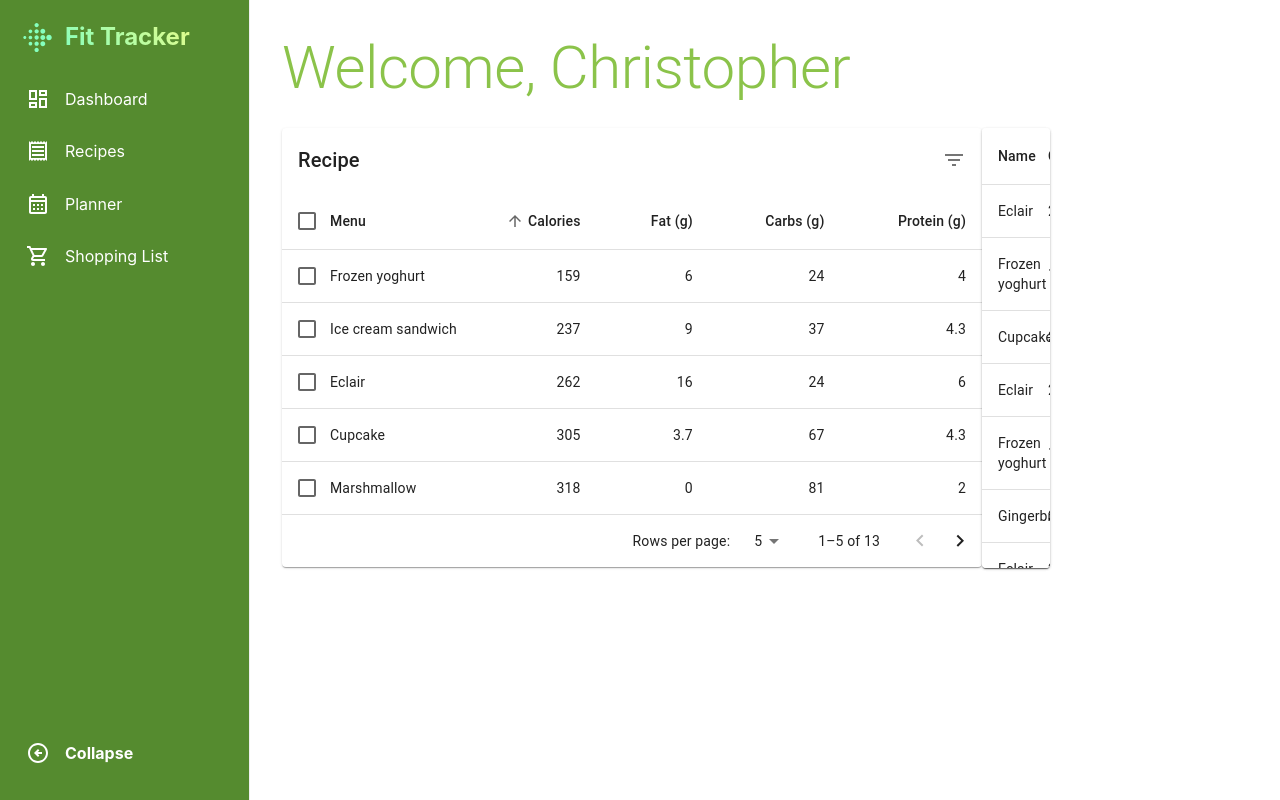
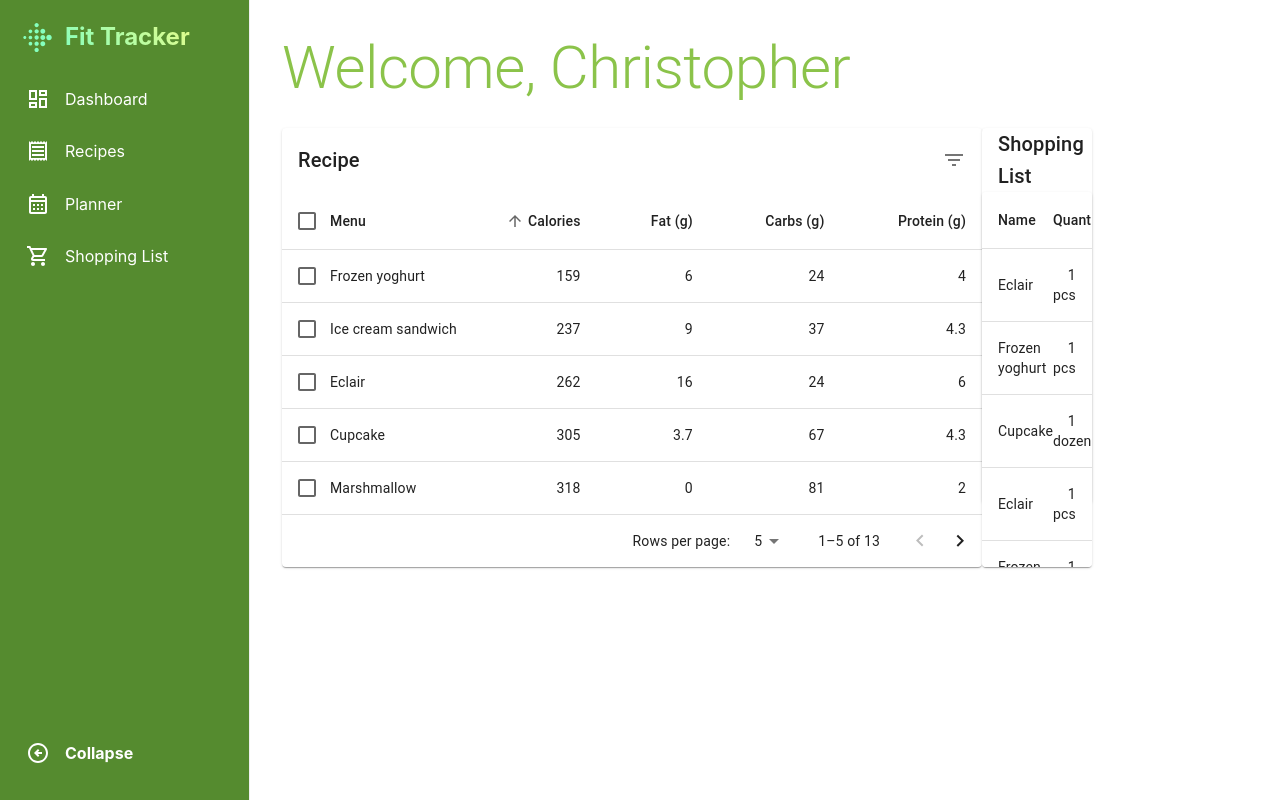
Before and after one commit to chrishadrian/recipe-buddy, a React (Create React App) app: page / in a window 1280 px wide. Built offline with nearby package versions, Linux system fonts and the light colour scheme.

Commit message:
Updated dashboard

```diff
--- a/src/pages/dashboard/Dashboard.jsx
+++ b/src/pages/dashboard/Dashboard.jsx
@@ -13,7 +13,7 @@ export const Dashboard = () => {
 				<Box className="">
 					<RecipeTable />
 				</Box>
-				<Box className="w-1/4">
+				<Box className="w-1/4 max-h-[439px]">
 					<ShoppingList />
 				</Box>
 			</Box>
--- a/src/pages/dashboard/components/ShoppingList.jsx
+++ b/src/pages/dashboard/components/ShoppingList.jsx
@@ -1,37 +1,38 @@
-import * as React from 'react';
-import Table from '@mui/material/Table';
-import TableBody from '@mui/material/TableBody';
-import TableCell from '@mui/material/TableCell';
-import TableContainer from '@mui/material/TableContainer';
-import TableHead from '@mui/material/TableHead';
-import TableRow from '@mui/material/TableRow';
-import Paper from '@mui/material/Paper';
-import { TableVirtuoso } from 'react-virtuoso';
+import * as React from "react";
+import Table from "@mui/material/Table";
+import TableBody from "@mui/material/TableBody";
+import TableCell from "@mui/material/TableCell";
+import TableContainer from "@mui/material/TableContainer";
+import TableHead from "@mui/material/TableHead";
+import TableRow from "@mui/material/TableRow";
+import Paper from "@mui/material/Paper";
+import { TableVirtuoso } from "react-virtuoso";
+import { Toolbar, Typography } from "@mui/material";
 
 const sample = [
-  ['Frozen yoghurt', 159],
-  ['Ice cream sandwich', 237],
-  ['Eclair', 262],
-  ['Cupcake', 305],
-  ['Gingerbread', 356],
+	["Frozen yoghurt", "1 pcs"],
+	["Ice cream sandwich", "3 pcs"],
+	["Eclair", "1 pcs"],
+	["Cupcake", "1 dozen"],
+	["Gingerbread", "1 dozen"],
 ];
 
 function createData(id, name, quantity) {
-  return { id, name, quantity};
+	return { id, name, quantity };
 }
 
 const columns = [
 	{
 		width: 50,
-    label: 'Name',
-    dataKey: 'name',
+		label: "Name",
+		dataKey: "name",
 	},
 	{
 		width: 50,
-    label: 'Quantity\u00A0(g)',
-    dataKey: 'quantity',
+		label: "Quantity",
+		dataKey: "quantity",
 		numeric: true,
-  }
+	},
 ];
 
 const rows = Array.from({ length: 10 }, (_, index) => {
@@ -44,11 +45,16 @@ const VirtuosoTableComponents = {
 		<TableContainer component={Paper} {...props} ref={ref} />
 	)),
 	Table: (props) => (
-    <Table {...props} sx={{ borderCollapse: 'separate', tableLayout: 'fixed' }} />
+		<Table
+			{...props}
+			sx={{ borderCollapse: "separate", tableLayout: "fixed" }}
+		/>
 	),
 	TableHead,
 	TableRow: ({ item: _item, ...props }) => <TableRow {...props} />,
-  TableBody: React.forwardRef((props, ref) => <TableBody {...props} ref={ref} />),
+	TableBody: React.forwardRef((props, ref) => (
+		<TableBody {...props} ref={ref} />
+	)),
 };
 
 function fixedHeaderContent() {
@@ -58,10 +64,10 @@ function fixedHeaderContent() {
 				<TableCell
 					key={column.dataKey}
 					variant="head"
-          align={column.numeric || false ? 'right' : 'left'}
+					align={column.numeric || false ? "right" : "left"}
 					style={{ width: column.width }}
 					sx={{
-            backgroundColor: 'background.paper',
+						backgroundColor: "background.paper",
 					}}
 				>
 					{column.label}
@@ -77,7 +83,7 @@ function rowContent(_index, row) {
 			{columns.map((column) => (
 				<TableCell
 					key={column.dataKey}
-          align={column.numeric || false ? 'right' : 'left'}
+					align={column.numeric || false ? "right" : "left"}
 				>
 					{row[column.dataKey]}
 				</TableCell>
@@ -86,9 +92,31 @@ function rowContent(_index, row) {
 	);
 }
 
+function EnhancedTableToolbar(props) {
+	return (
+		<Toolbar
+			sx={{
+				pl: { sm: 2 },
+				pr: { xs: 1, sm: 1 },
+				height: '14.5%'
+			}}
+		>
+			<Typography
+				sx={{ flex: "1 1 100%" }}
+				variant="h6"
+				id="tableTitle"
+				component="div"
+			>
+				Shopping List
+			</Typography>
+		</Toolbar>
+	);
+}
+
 export default function EnhancedList() {
 	return (
-    <Paper style={{ height: 440, width: '100%' }}>
+		<Paper style={{ height: "85.5%", width: "100%" }}>
+			<EnhancedTableToolbar />
 			<TableVirtuoso
 				data={rows}
 				components={VirtuosoTableComponents}
```
Lines whose indentation alone changed are shown as unchanged.
